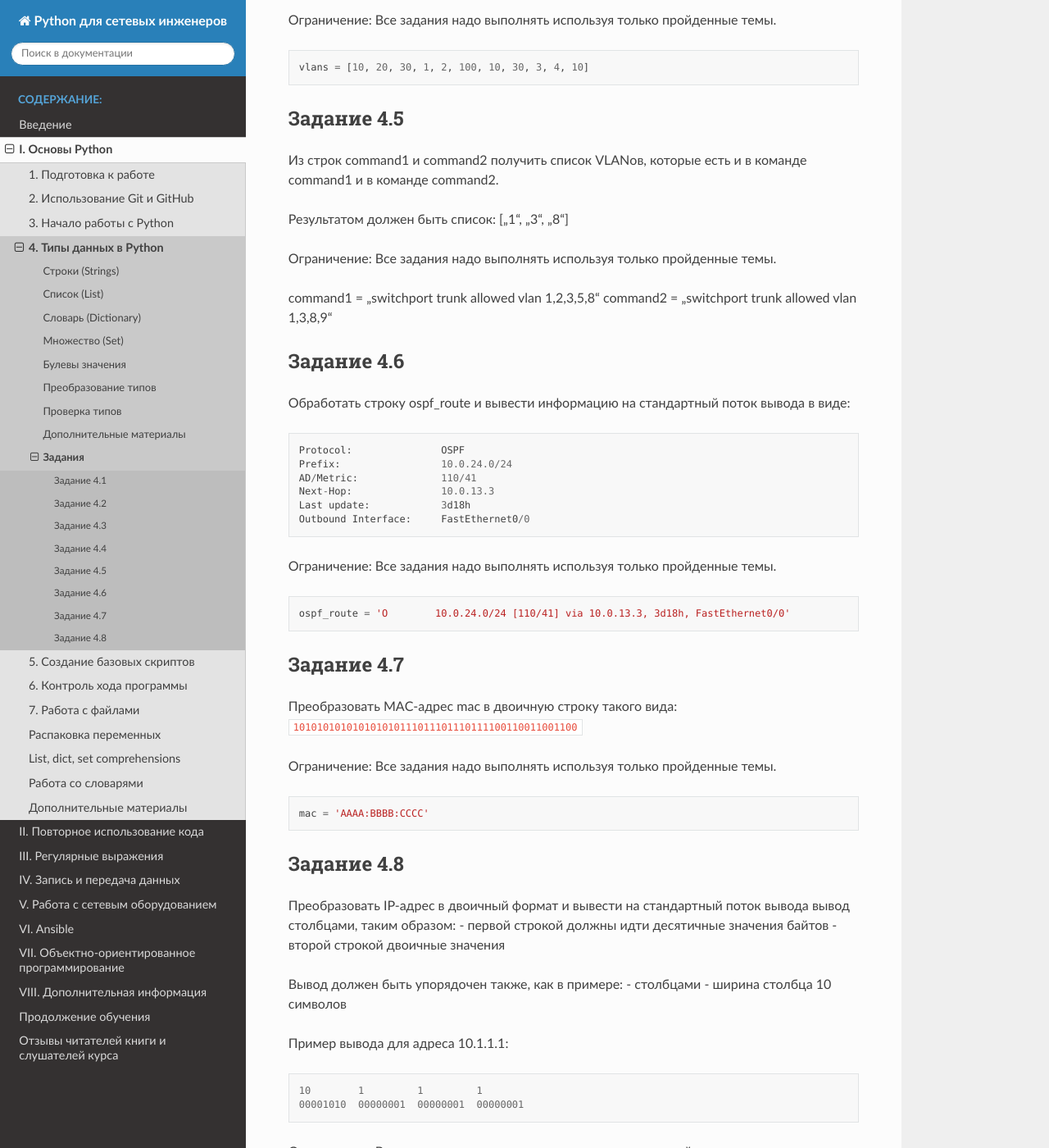
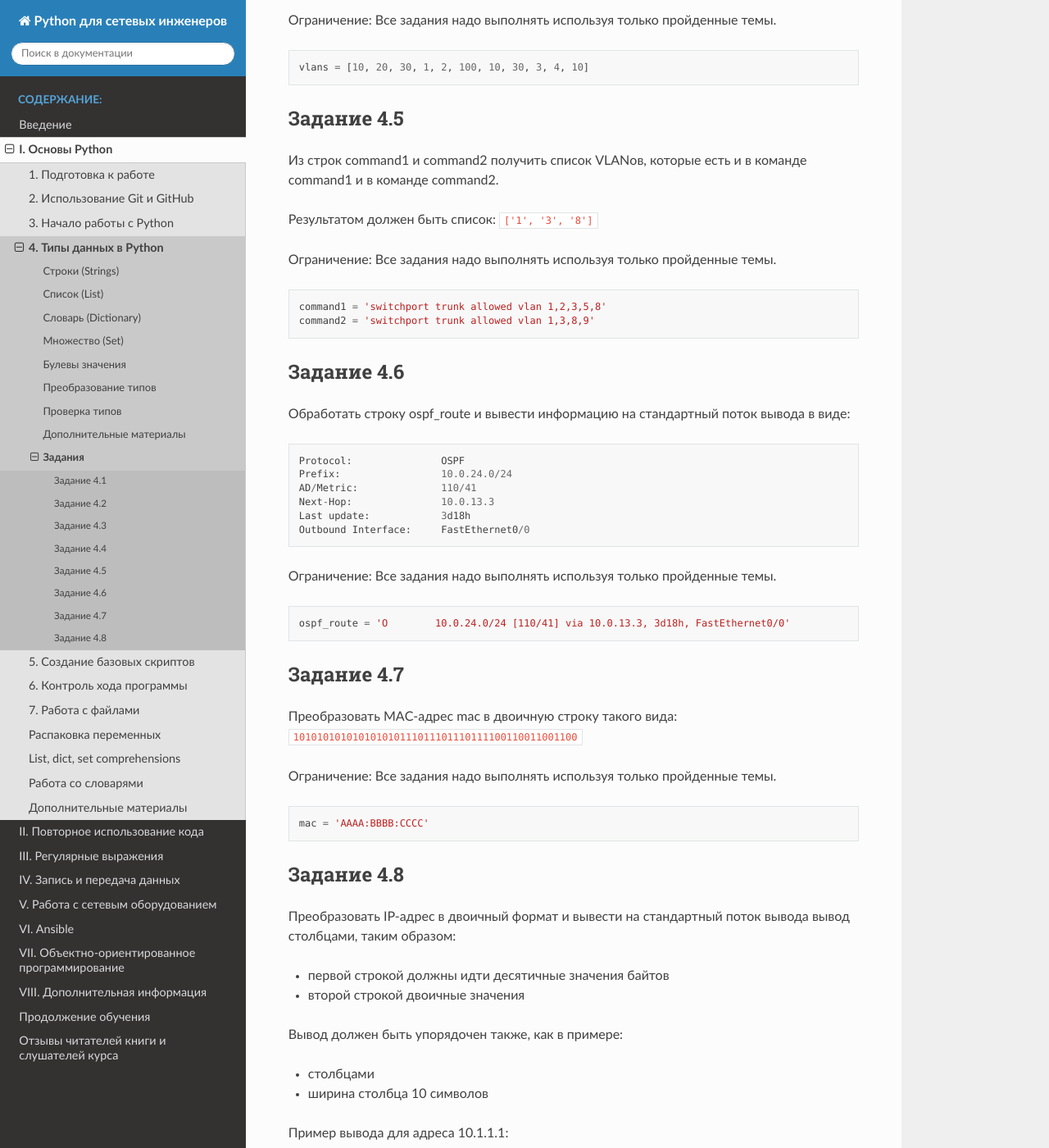
Before and after one commit to natenka/pyneng-book, a Sphinx documentation site: the page built from docs/source/exercises/04_exercises.rst, in a window 1280 px wide and 1400 px high, scrolled down 1369 px. Shown: the whole window at 82% size. Built offline with Sphinx 7.4.7 and the Read the Docs theme 2.0.0, drawn with Linux system fonts in a browser that asks for light colours; pages that are not in the unit, such as notebooks, are missing from menus.

Commit message:
Update exercises

```diff
--- a/docs/source/exercises/03_exercises.rst
+++ b/docs/source/exercises/03_exercises.rst
@@ -11,7 +11,7 @@
 команде ipython должен открываться интерпретатор IPython (вывод может
 незначительно отличаться):
 
-.. code:: shellsession
+.. code:: python
 
     $ ipython
     Python 3.7.3 (default, May 13 2019, 15:44:23)
--- a/docs/source/exercises/04_exercises.rst
+++ b/docs/source/exercises/04_exercises.rst
@@ -63,14 +63,14 @@ XXXX.XXXX.XXXX
 Из строк command1 и command2 получить список VLANов,
 которые есть и в команде command1 и в команде command2.
 
-Результатом должен быть список: ['1', '3', '8']
+Результатом должен быть список: ``['1', '3', '8']``
 
 Ограничение: Все задания надо выполнять используя только пройденные темы.
 
 .. code:: python
 
-command1 = 'switchport trunk allowed vlan 1,2,3,5,8'
-command2 = 'switchport trunk allowed vlan 1,3,8,9'
+    command1 = 'switchport trunk allowed vlan 1,2,3,5,8'
+    command2 = 'switchport trunk allowed vlan 1,3,8,9'
 
 Задание 4.6
 ~~~~~~~~~~~
@@ -111,12 +111,14 @@ command2 = 'switchport trunk allowed vlan 1,3,8,9'
 ~~~~~~~~~~~
 
 Преобразовать IP-адрес в двоичный формат и вывести на стандартный поток вывода вывод столбцами, таким образом:
-- первой строкой должны идти десятичные значения байтов
-- второй строкой двоичные значения
+
+* первой строкой должны идти десятичные значения байтов
+* второй строкой двоичные значения
 
 Вывод должен быть упорядочен также, как в примере:
-- столбцами
-- ширина столбца 10 символов
+
+* столбцами
+* ширина столбца 10 символов
 
 Пример вывода для адреса 10.1.1.1:
 
```
